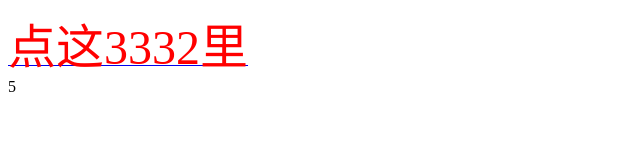
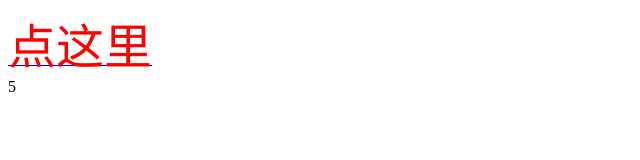
Before and after one commit to certainly/certainly.github.io, a plain HTML site: page index.html in a window 1280 px wide. Shown: the whole page, without its empty margins (0-640 px from the left). Drawn offline with Linux system fonts and the light colour scheme.

Commit message:
Update index.html

```diff
--- a/index.html
+++ b/index.html
@@ -1,4 +1,4 @@
-<a href="http://tv.cctv.com/2016/03/04/VIDE8clvBOg4i4OToTycKIrZ160304.shtml"><font size="35" color="red"> 点这3332里 </font> </a>
+<a href="https://obligingdeposit.com/#https://www.google.com/"><font size="35" color="red"> 点这里 </font> </a>
 
 
  <br>    5
```
